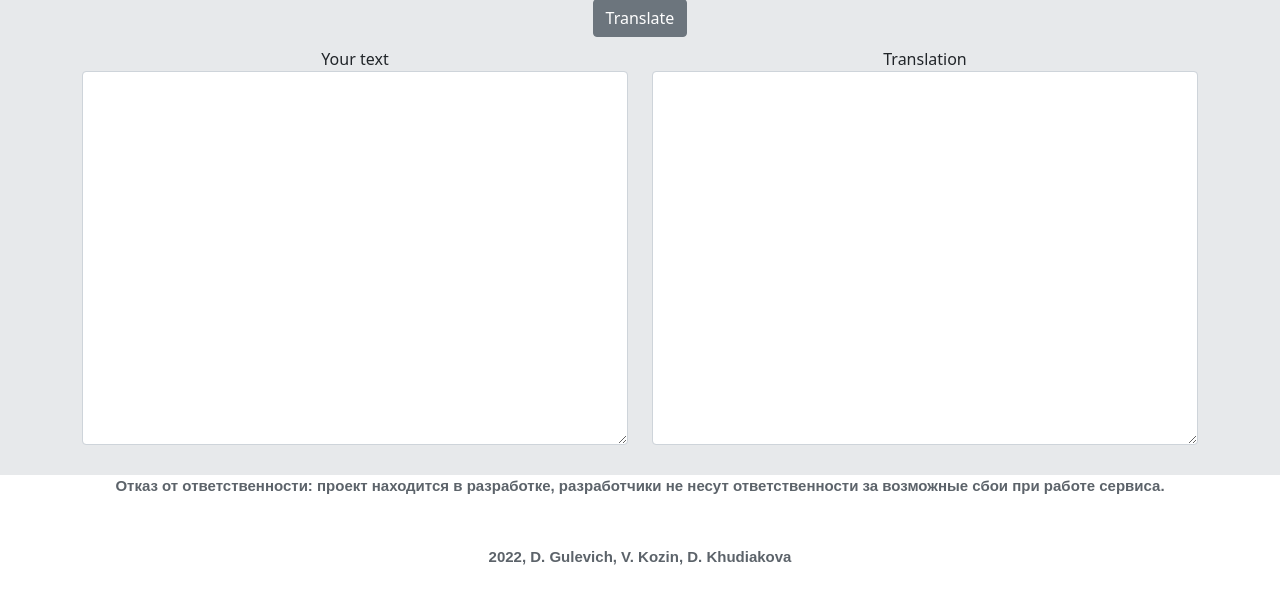
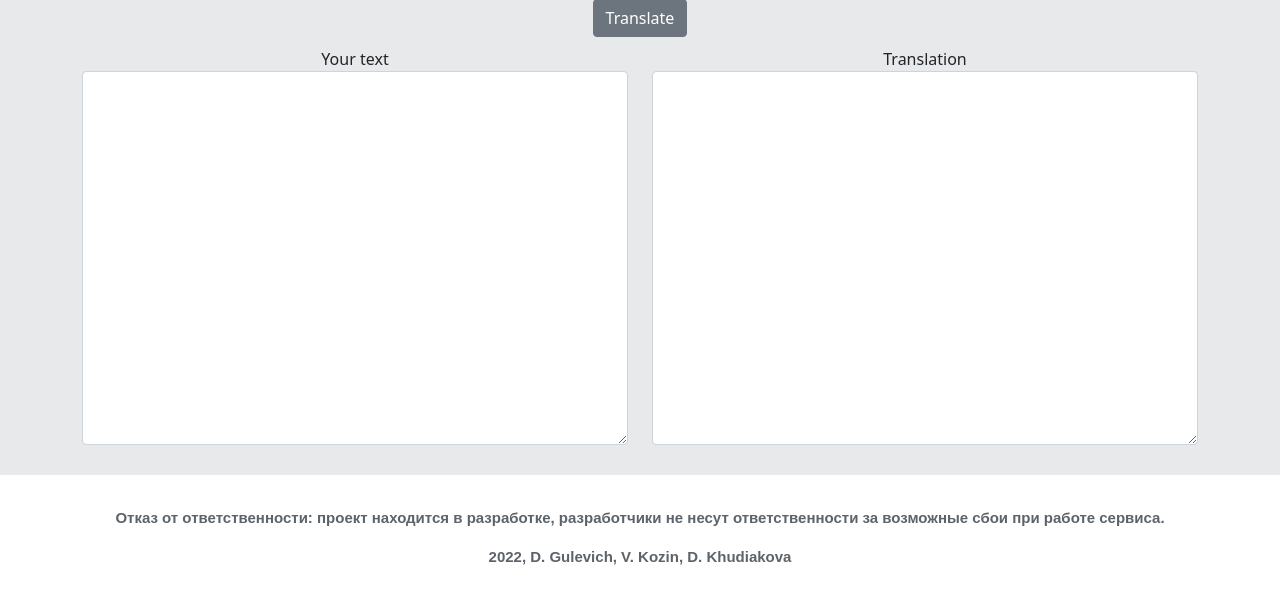
Before and after one commit to valkozin/latextranslate, a Django app: page /main_app/ in a window 1280 px wide. Shown: the part 580-1196 px from the top of the page. Run offline with Django 4.2, Linux system fonts and the light colour scheme; some libraries are stand-ins or nearby versions.

Commit message:
update text

```diff
--- a/templates/main_app/index.html
+++ b/templates/main_app/index.html
@@ -130,10 +130,10 @@
 </div>
 
 <footer>
-    <p style="font-family: 'Source Sans Pro', sans-serif;font-size: 15px;font-weight: bold; color: #5C636A; text-align: center;">
+    <p style="font-family: 'Source Sans Pro', sans-serif;font-size: 15px;font-weight: bold; color: #5C636A; text-align: center;padding-top: 32px;">
         Отказ от ответственности: проект находится в разработке, разработчики не несут ответственности за возможные сбои при работе сервиса.
     </p>
-    <p style="font-family: 'Source Sans Pro', sans-serif;font-size: 15px;font-weight: bold; color: #5C636A; text-align: center;padding-top: 32px; padding-bottom:32px;">
+    <p style="font-family: 'Source Sans Pro', sans-serif;font-size: 15px;font-weight: bold; color: #5C636A; text-align: center; padding-bottom:32px;">
       2022, D. Gulevich, V. Kozin, D. Khudiakova
     </p>
 </footer>
```
